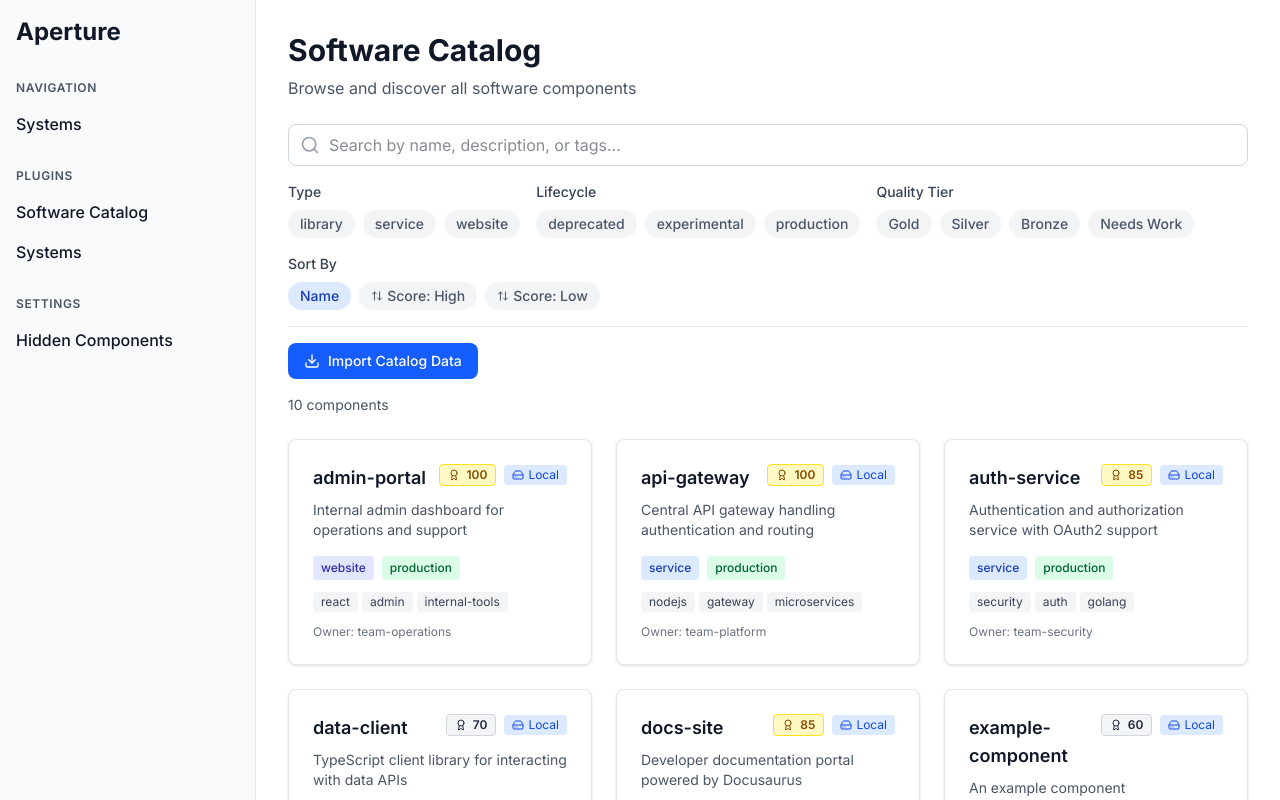
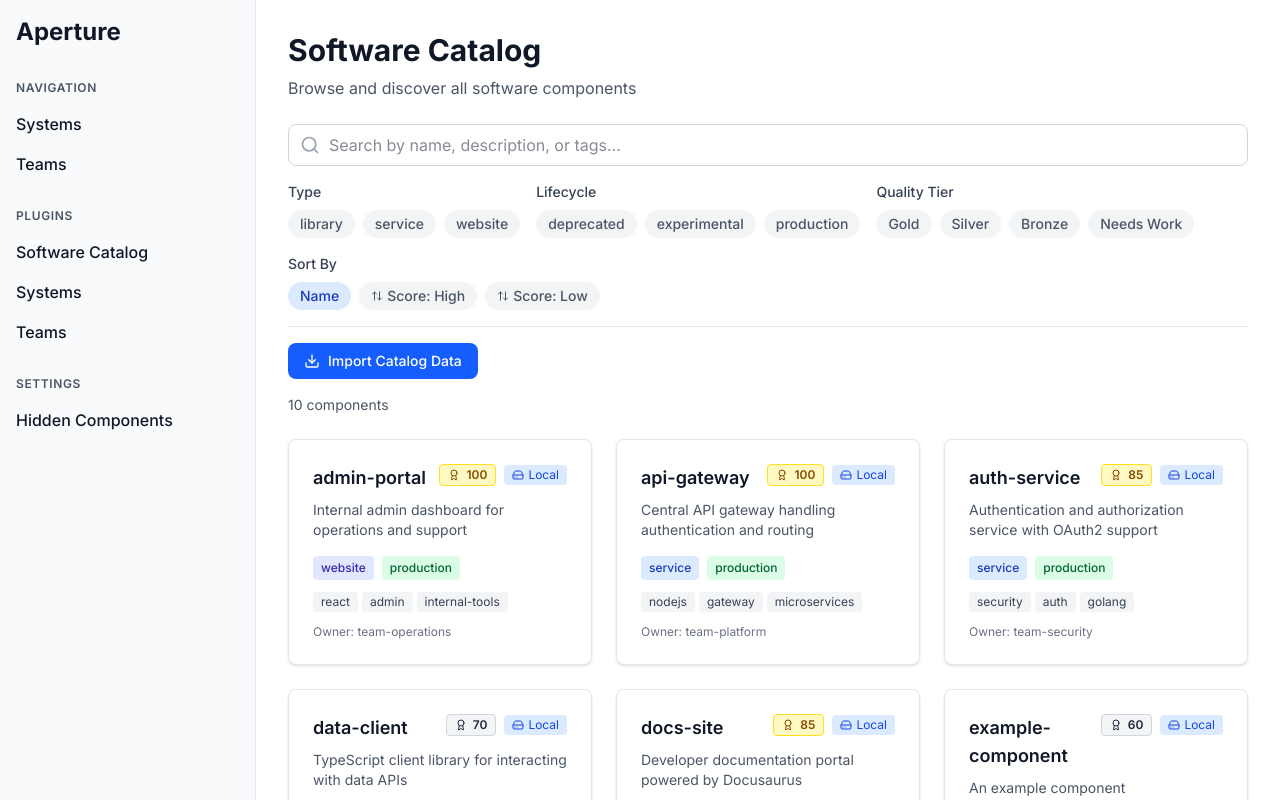
Before and after one commit to iandesj/aperture-idp, a Next.js app: page /plugins/catalog in a window 1280 px wide. Shown: the top 800 px of the page. Built offline with nearby package versions, Linux system fonts and the light colour scheme.

Commit message:
feat(nav): add Teams link and register teams plugin

```diff
--- a/src/components/sidebar.tsx
+++ b/src/components/sidebar.tsx
@@ -21,6 +21,14 @@ export function Sidebar() {
                 className="block py-2 text-gray-900 hover:text-blue-600 dark:text-gray-300 dark:hover:text-blue-400 font-medium"
               >
                 Systems
+              </Link>
+            </li>
+            <li>
+              <Link
+                href="/teams"
+                className="block py-2 text-gray-900 hover:text-blue-600 dark:text-gray-300 dark:hover:text-blue-400 font-medium"
+              >
+                Teams
               </Link>
             </li>
           </ul>
--- a/src/lib/plugins.ts
+++ b/src/lib/plugins.ts
@@ -3,6 +3,7 @@
 import { ReactElement } from "react";
 import { catalogPlugin } from "@/plugins/catalog";
 import { systemsPlugin } from "@/plugins/systems";
+import { teamsPlugin } from "@/plugins/teams";
 
 export interface AperturePlugin {
   id: string;
@@ -12,7 +13,8 @@ export interface AperturePlugin {
 
 const plugins: AperturePlugin[] = [
   catalogPlugin,
-  systemsPlugin
+  systemsPlugin,
+  teamsPlugin
 ];
 
 export function getPlugins(): AperturePlugin[] {
```
